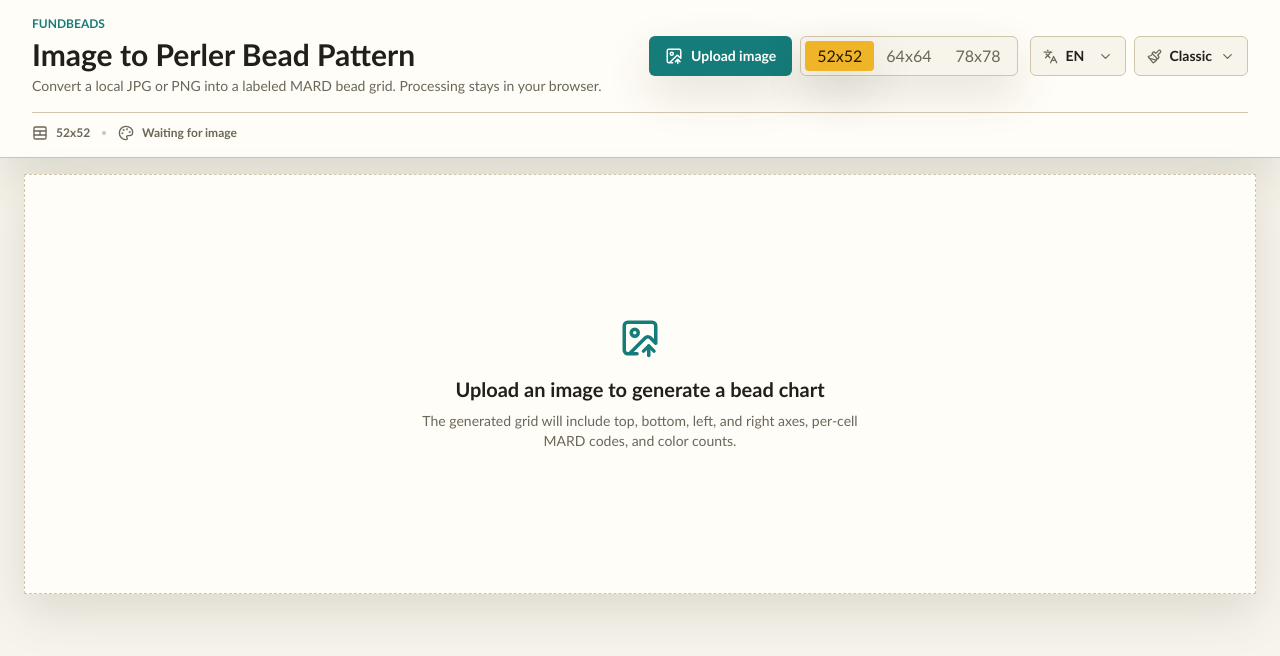
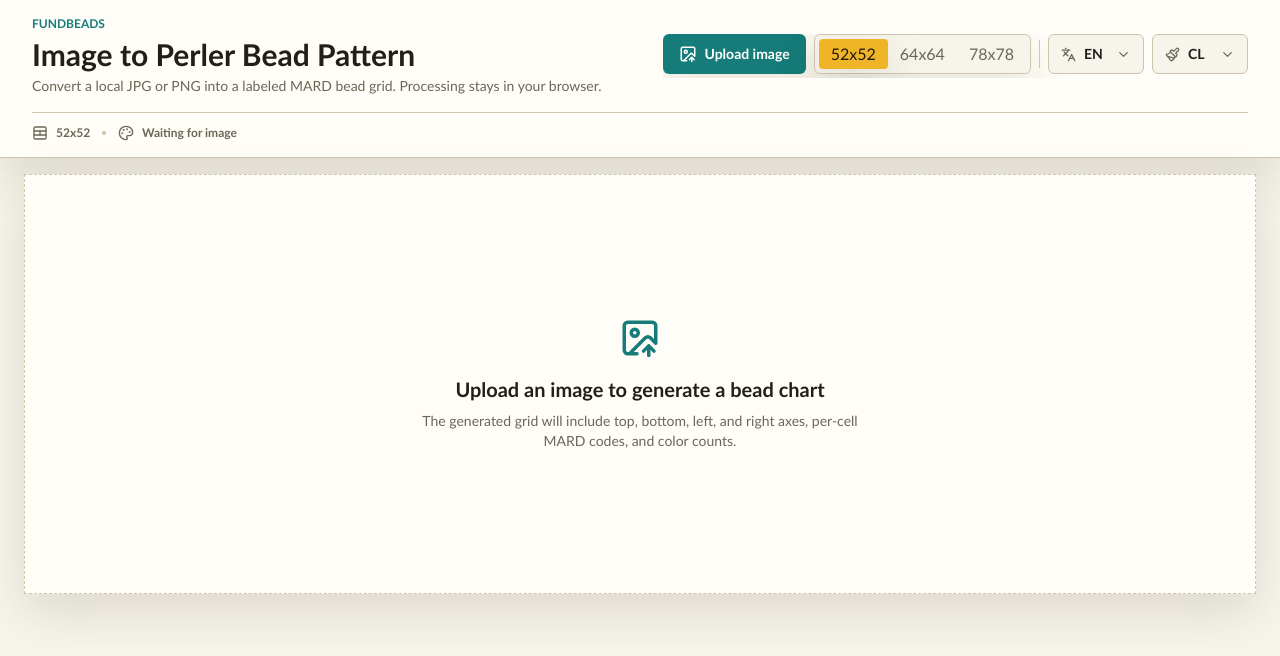
Before and after one commit to vendettar/fundbeads, a React (Vite) app in the folder frontend/: page / in a window 1280 px wide. Shown: the top 656 px of the page. Built offline with nearby package versions, Linux system fonts and the light colour scheme.

Commit message:
Stabilize header control wrapping

```diff
--- a/frontend/src/App.tsx
+++ b/frontend/src/App.tsx
@@ -4,7 +4,7 @@ import { useCallback, useEffect, useMemo, useRef, useState } from "react";
 
 import { locales, normalizeLocale, useI18n } from "./i18n";
 import { gridSizes, imageFileToPattern, readableTextColor, type GridSize, type Pattern } from "./pattern";
-import { normalizeTheme, themes, useTheme } from "./themes";
+import { normalizeTheme, themes, useTheme, type ThemeId } from "./themes";
 
 const acceptedTypes = ["image/jpeg", "image/png"];
 const baseCellSize = 22;
@@ -15,6 +15,14 @@ const maxZoom = 3;
 const zoomStep = 0.1;
 
 type ErrorMessageKey = "unsupportedImage" | "processFailed";
+
+const themeShortLabels: Record<ThemeId, string> = {
+  classic: "CL",
+  midnight: "MN",
+  ocean: "OC",
+  candy: "CY",
+  mono: "MO",
+};
 
 function axisLabels(size: GridSize) {
   return Array.from({ length: size }, (_, index) => index + 1);
@@ -92,11 +100,12 @@ export function App() {
               <p className="mt-1 max-w-2xl text-sm text-muted-foreground">{t("subtitle")}</p>
             </div>
 
-            <div className="flex flex-col gap-3 lg:flex-row lg:items-center xl:justify-end">
-              <div className="flex flex-wrap items-center gap-2">
-                <label className="inline-flex h-10 cursor-pointer items-center gap-2 rounded-md bg-primary px-4 text-sm font-bold text-primary-foreground shadow-panel transition hover:opacity-95">
+            <div className="min-w-0 xl:ml-auto">
+              <div className="no-scrollbar flex max-w-full items-center gap-2 overflow-x-auto pb-1 xl:justify-end">
+                <div className="flex shrink-0 items-center gap-2">
+                  <label className="inline-flex h-10 max-w-48 shrink-0 cursor-pointer items-center gap-2 rounded-md bg-primary px-4 text-sm font-bold text-primary-foreground shadow-panel transition hover:opacity-95">
                     <ImageUp size={18} />
-                  {t("uploadImage")}
+                    <span className="truncate">{t("uploadImage")}</span>
                     <input id="image-upload" className="sr-only" type="file" accept="image/png,image/jpeg" onChange={onFileChange} />
                   </label>
                   <div className="inline-flex h-10 rounded-md border border-border bg-background p-1 shadow-panel">
@@ -115,7 +124,9 @@ export function App() {
                   </div>
                 </div>
 
-              <div className="flex flex-wrap items-center gap-2">
+                <span className="h-7 w-px shrink-0 bg-border" />
+
+                <div className="flex shrink-0 items-center gap-2">
                   <PreferenceSelect
                     label={t("language")}
                     icon={<Languages size={15} />}
@@ -138,8 +149,9 @@ export function App() {
                         setTheme(nextTheme);
                       }
                     }}
-                  options={themes.map((nextTheme) => ({ value: nextTheme.id, label: themeLabel(nextTheme.id) }))}
+                    options={themes.map((nextTheme) => ({ value: nextTheme.id, label: themeLabel(nextTheme.id), displayLabel: themeShortLabels[nextTheme.id] }))}
                   />
+                </div>
               </div>
             </div>
           </div>
--- a/frontend/src/styles.css
+++ b/frontend/src/styles.css
@@ -118,6 +118,14 @@
   display: none !important;
 }
 
+.no-scrollbar {
+  scrollbar-width: none;
+}
+
+.no-scrollbar::-webkit-scrollbar {
+  display: none;
+}
+
 body {
   min-width: 320px;
   min-height: 100vh;
```
Lines whose indentation alone changed are shown as unchanged.
